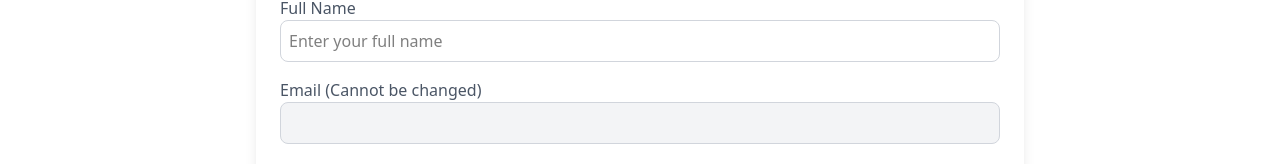
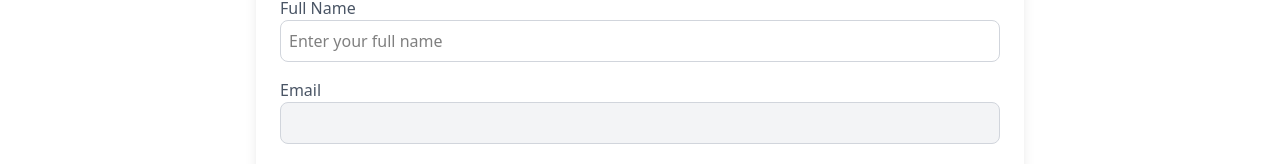
Before and after one commit to doshantgiradkar/purepoint, a React (Vite) app in the folder frontend/: page /completeAccount in a window 1280 px wide. Shown: the part 276-440 px from the top of the page. Built offline with nearby package versions, Linux system fonts and the light colour scheme; no server answers.

Commit message:
work is in progress

```diff
--- a/frontend/src/pages/completeAccount.jsx
+++ b/frontend/src/pages/completeAccount.jsx
@@ -93,7 +93,7 @@ export default function AccountPage() {
         </div>
 
         <div>
-          <label className="block text-gray-600">Email (Cannot be changed)</label>
+          <label className="block text-gray-600">Email </label>
           <input
             type="email"
             name="email"
```
